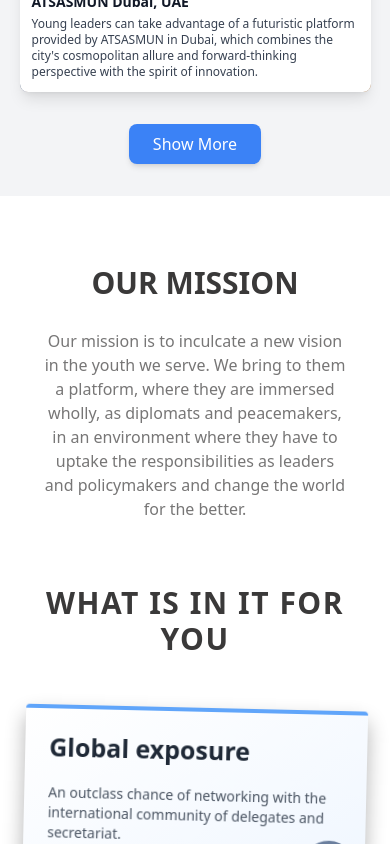
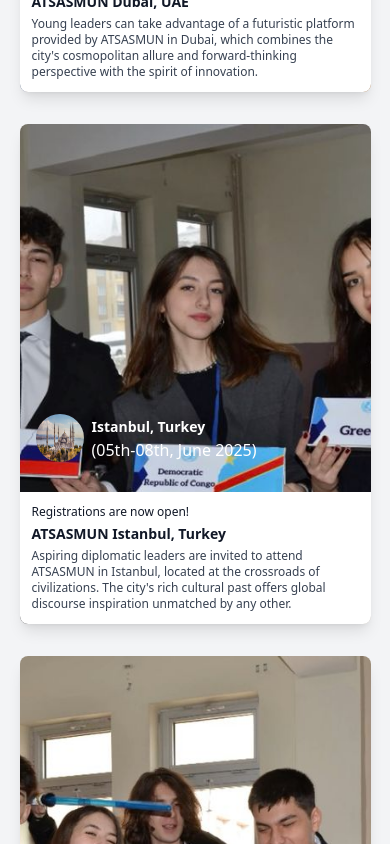
Before and after one commit to Nomanali25228/atsasmun, a Next.js app: page / in a window 390 px wide. Shown: the part 1420-2264 px from the top of the page. Built offline with nearby package versions, Linux system fonts and the light colour scheme.

Commit message:
newupdate

```diff
--- a/src/app/(component)/events/Events.js
+++ b/src/app/(component)/events/Events.js
@@ -110,7 +110,7 @@
     return () => window.removeEventListener("resize", checkMobile);
   }, []);
 
-  const visibleCards = showMore ? cards : cards.slice(0, isMobile ? 1 : 4);
+  const visibleCards = showMore ? cards : cards.slice(0, isMobile ? 3 : 4);
 
   return (
     <section id="events">
--- a/src/app/api1/stripe-webhook.js
+++ b/src/app/api1/stripe-webhook.js
@@ -7,7 +7,9 @@
 // Function to send email reminders
 async function sendEmail(to, subject, text) {
   const transporter = nodemailer.createTransport({
-    service: "Gmail",
+    host: 'smtp.gmail.com',
+    port: 587,
+    secure: false,
     auth: {
       user: process.env.NEXT_PUBLIC_SMTP_USERNAME,
       pass: process.env.NEXT_PUBLIC_SMTP_PASSWORD,
```
Also changed, not shown: src/app/api1/create-invoice/route.js (+4 -4 lines).
